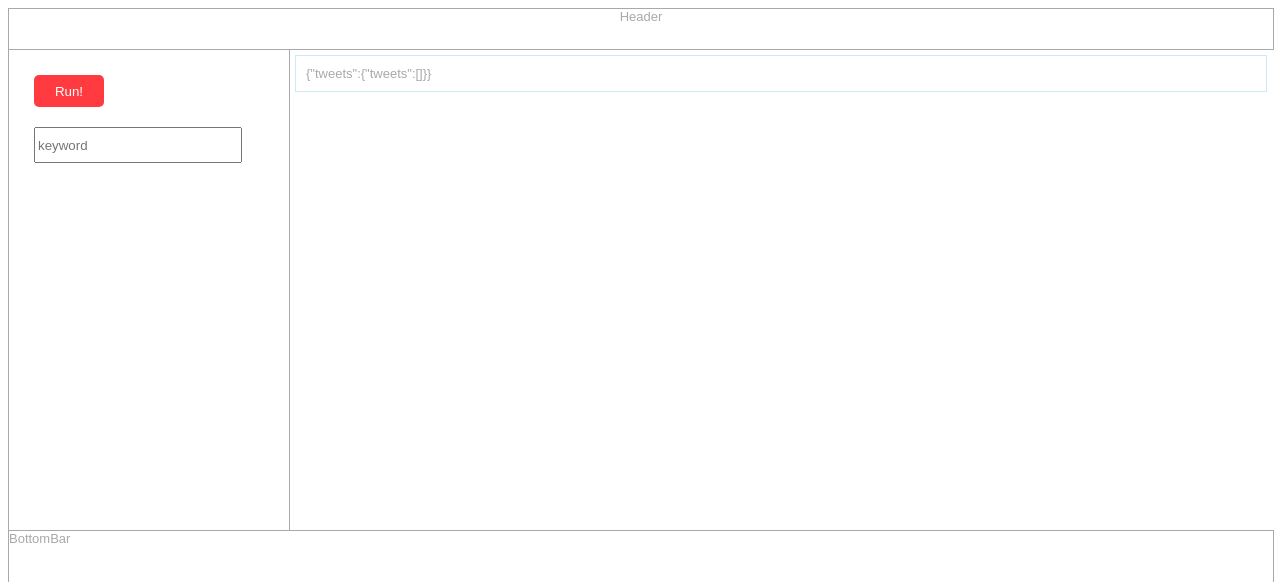
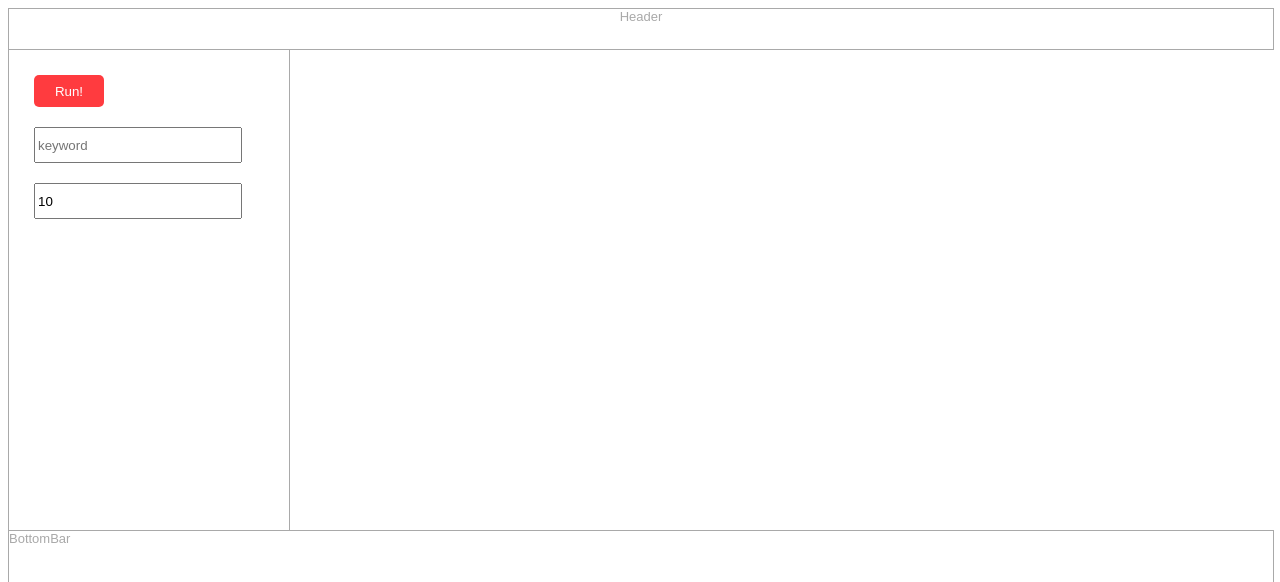
Before and after one commit to FStriewski/tweetbot_frontend, a React (Create React App) app: page / in a window 1280 px wide. Shown: the top 582 px of the page. Built offline with nearby package versions, Linux system fonts and the light colour scheme.

Commit message:
Style output, add count field

```diff
--- a/src/components/mainstage/MainStage.tsx
+++ b/src/components/mainstage/MainStage.tsx
@@ -4,7 +4,7 @@ import TextOutput from './TextOutput';
 
 const MainStage = (tweets: any) => (
   <StyledMainStage>
-    <TextOutput tweets={tweets}/>
+    {tweets.tweets.map((tweet)=> <TextOutput key={tweet.id} element={tweet}/>)}
   </StyledMainStage>
 );
 
--- a/src/components/mainstage/TextOutput.tsx
+++ b/src/components/mainstage/TextOutput.tsx
@@ -1,45 +1,28 @@
 import * as React from 'react';
+import { TextOutput as StyledTextOutput } from '../../styles/MainStage'
 
-// const TextOutput = (tweets) =>  <div>{JSON.stringify(tweets)}</div>
-const TextOutput = (tweets) => {
-  if (tweets) {
-    // tweets.map(tweet => tweet.text)
-    console.log(tweets)
-    return <div>{JSON.stringify(tweets)}</div>
-  }
+/*
+        "activeSince": "Mon Nov 05 14:45:20 +0000 2018",
+        "coordinates": null,
+        "createdAt": "Fri Dec 07 15:30:22 +0000 2018",
+        "id": 1059456634907320300,
+        "location": "Heaven and Hell",
+        "name": "むーん￤テスト期間中。低浮上￤24日進撃済み",
+        "retweetCount": 25616,
+        "screen_name": "Jeon______0901",
+        "text": "RT @billboard: .@BTS_twt earns 2019 #Grammys nomination: here's why it's important https://t.co/k6RDMcynxl https://t.co/2Us80hhxJH"
+
+*/
 
 
-// return <div>{ JSON.stringify(tweets)  }</div> }
-
-return <div>empty</div>
-
-}
-
-
-
-
-
-
-
-
-
-
-
-
-
-// if (tweets) {
-//   return tweets.map(tweet => (
-//     // <p>tweet.createdAt</p>
-//     <p>123</p>
-//   ))
-// }
-// console.log(typeof tweets)
-// <div>test</div>
-// }
-// )
-
-
-
-// ;
+const TextOutput = ({ element }) => (
+    <StyledTextOutput>
+        <div className="dateTime">At: {element.createdAt}</div>
+        <div className="text">
+            {element.text} [{element.retweetCount}]
+    </div>
+        <div className="author">{element.screen_name}</div>
+    </StyledTextOutput>
+);
 
 export default TextOutput;
--- a/src/components/sidebar/Input.tsx
+++ b/src/components/sidebar/Input.tsx
@@ -3,21 +3,40 @@ import { useState } from 'react';
 import { Button as StyledButton } from '../../styles/Button';
 
 const Input = ({ byKeyword }) => {
-  const [input, setInput] = useState('');
+  const [keyword, setInput] = useState('');
+  const [count, setCount] = useState(10);
 
-  const handleInput = event => setInput(event.target.value);
+  const handleKeywordInput = event => setInput(event.target.value);
+  const handleCountInput = event => setCount(Number(event.target.value));
 
   const handleSubmit = event => {
     event.preventDefault();
-    if (input) {
-      byKeyword(input);
+    if (keyword) {
+      byKeyword(keyword, count);
     }
   };
 
-  return <form onSubmit={handleSubmit}>
-    <StyledButton>Run!</StyledButton>
-    <input placeholder="keyword" type="text" name="kewordInput" autoComplete="off" value={input} onChange={handleInput} />
-  </form>;
+  return (
+    <form onSubmit={handleSubmit}>
+      <StyledButton>Run!</StyledButton>
+      <input
+        placeholder="keyword"
+        type="text"
+        name="keywordInput"
+        autoComplete="off"
+        value={keyword}
+        onChange={handleKeywordInput}
+      />
+      <input
+        placeholder="keyword"
+        type="text"
+        name="countInput"
+        autoComplete="off"
+        value={count}
+        onChange={handleCountInput}
+      />
+    </form>
+  );
 };
 
 export default Input;
--- a/src/connectors/Stream.tsx
+++ b/src/connectors/Stream.tsx
@@ -4,7 +4,7 @@ import * as request from 'superagent';
 const baseUrl = 'http://localhost:4001'
 
 interface IRenderProps {
-  byKeyword: (param) => void,
+  byKeyword: (keyword, count) => void,
   tweets: any,
 };
 
@@ -38,14 +38,16 @@ export default class Stream extends React.Component<IProps, IState> {
 
   parseResponse = response => response.body
 
-  byKeyword = async (param) => {
+  byKeyword = async (keyword, count) => {
 
     const messages = await request
       .get(`${baseUrl}/tweets`)
-      .query({ keyword: param })
+      .query({ keyword, count })
       .then(response => this.parseResponse(response))
 
-    this.setState({ tweets: [...messages] })
+    this.setState({ ...this.state, tweets: [...messages] })
+
+    // console.log("State: " + JSON.stringify(this.state))
   };
 
   render() {
--- a/src/styles/MainStage.ts
+++ b/src/styles/MainStage.ts
@@ -11,4 +11,22 @@ export const MainStage = styled.div`
     margin: 5px;
     padding: 10px;
     border: 1px solid ${SCHEMA_1.COLOR_1};
-         }`;
+  }
+`;
+
+export const TextOutput = styled.div`
+  .dateTime {
+    font-size: 12px;
+  }
+
+  .text {
+    text-align: center;
+    font-size: 16px;
+    font: italic;
+  }
+
+  .author {
+    font-size: 14px;
+    font: bold;
+  }
+`;
```
Lines whose indentation alone changed are shown as unchanged.
